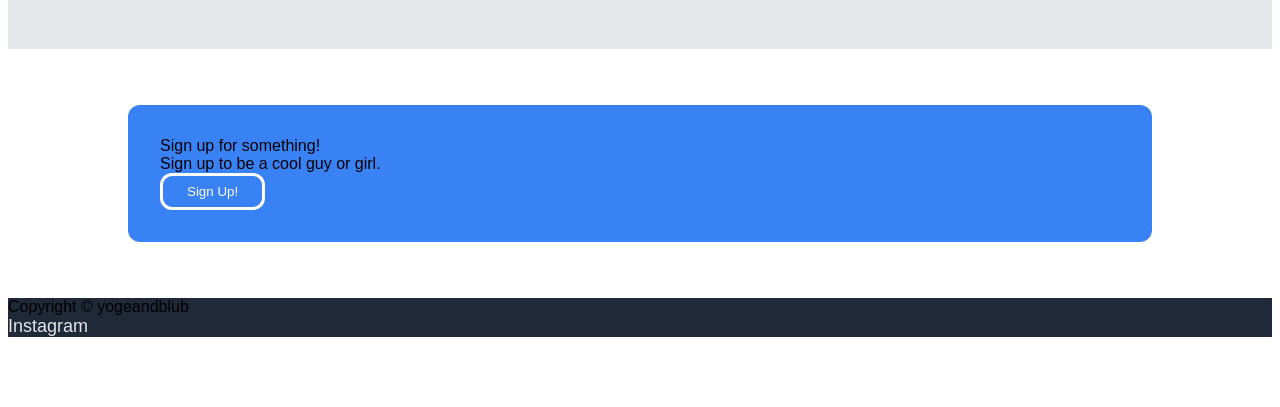
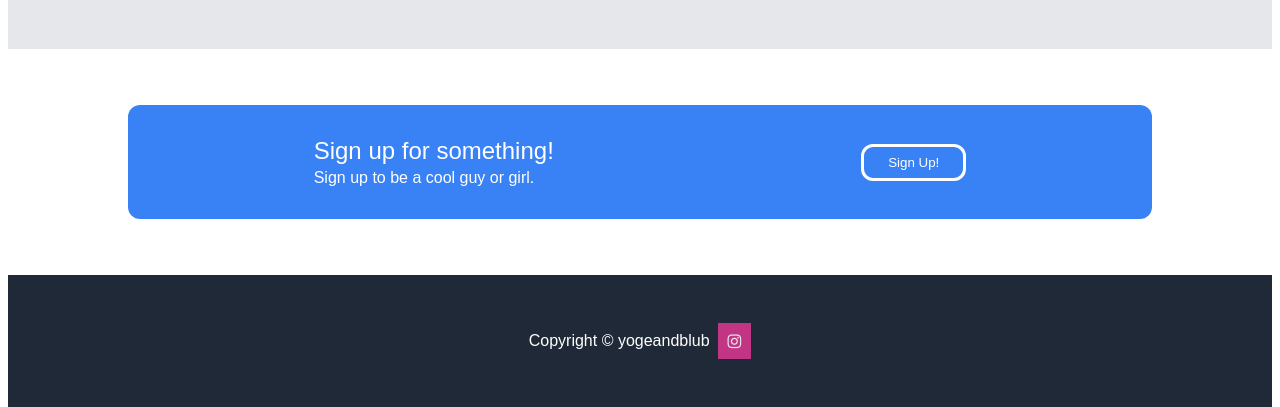
Before and after one commit to yogeandblub/Landing-Page-TOP-, a plain HTML site: page index.html in a window 1280 px wide. Shown: the part 735-1142 px from the top of the page. Before the commit the page ends 1072 px from the top, so only its background shows below. Drawn offline with Linux system fonts and the light colour scheme.

Commit message:
1.0 Landing page finished, includes html, css... instagram logo in footer... cleaner css needed

```diff
--- a/index.html
+++ b/index.html
@@ -6,6 +6,7 @@
     <meta name="viewport" content="width=device-width, initial-scale=1.0">
     <title>Document</title>
     <link rel="stylesheet" type="text/css" href="styles.css" />
+    <link rel="stylesheet" href="https://cdnjs.cloudflare.com/ajax/libs/font-awesome/4.7.0/css/font-awesome.min.css">
 </head>
 <body>
     <div class="head">
@@ -72,15 +73,17 @@
 
     <div class="body-three">
         <div class="container">
+        <div class="signup">
         <div class="text">Sign up for something!</div>
         <div class="subtext">Sign up to be a cool guy or girl.</div>
+    </div>
         <a href="#"><button>Sign Up!</button></a>
     </div>
     </div>
 
     <div class="footer">
         <div class="text">Copyright &copy; yogeandblub</div>
-        <a href="https://www.instagram.com/yogeandblub/">Instagram</a>
+        <a href="https://www.instagram.com/yogeandblub/" class="fa fa-instagram"></a>
 
     </div>
 </body>
--- a/styles.css
+++ b/styles.css
@@ -134,8 +134,16 @@ img {
     padding: 32px;
     margin: 0px 64px;
     border-radius: 12px;
+    display: flex;
     justify-content: space-around;
     align-items: center;
+}
+.body-three .container .signup > .text {
+    padding-bottom: 4px;
+    font-size: 24px;
+}
+.body-three .container .signup {
+    color: white;
 }
 button {
     text-decoration: none;
@@ -151,4 +159,21 @@ button {
 }
 .footer {
     background-color: #1f2937;
+    color: white;
+    display: flex;
+    padding: 48px;
+    justify-content: center;
+    align-items: center;
+    gap: 8px;
 }
+.fa-instagram {
+    padding: 10px;
+    font-size: 30px;
+
+    text-align: center;
+    text-decoration: none;
+    background: #C13584;
+}
+.fa:hover {
+    opacity: .7;
+}
```
